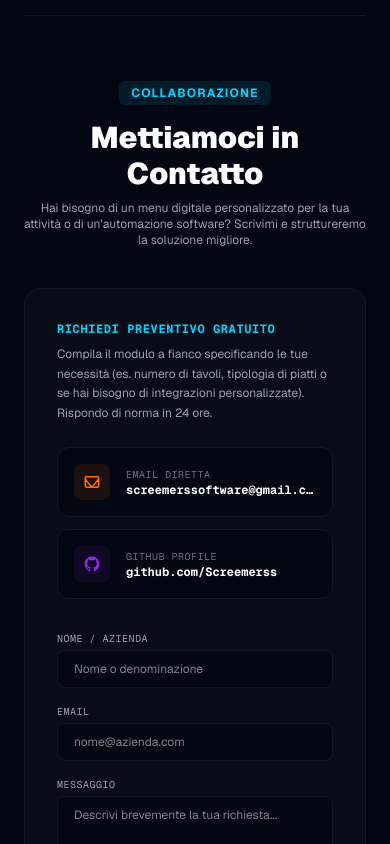
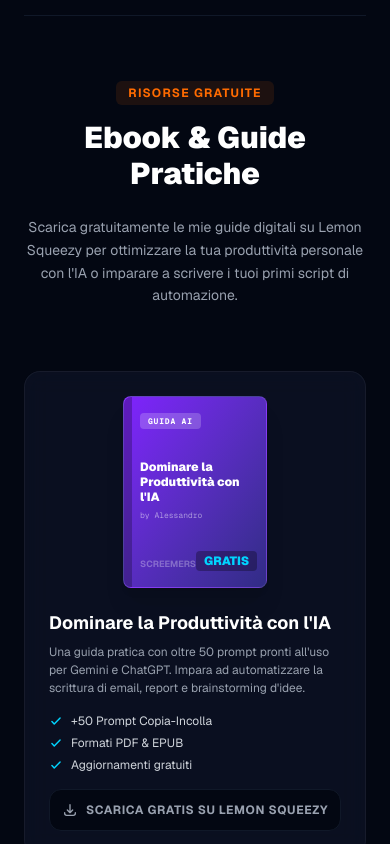
Before and after one commit to Screemerss/portfolio-screemers, a Next.js app: page / in a window 390 px wide. Shown: the part 10160-11004 px from the top of the page. Built offline with nearby package versions, Linux system fonts and the light colour scheme.

Commit message:
Aggiunta sezione Ebook gratuiti collegata a Lemon Squeezy

```diff
--- a/app/page.tsx
+++ b/app/page.tsx
@@ -85,6 +85,30 @@ const progetti = [
     categoria: "web",
     tags: ["Next.js", "React", "Tailwind CSS", "API routes"]
   },
+];
+
+// Dati degli Ebook gratuiti da Lemon Squeezy
+const ebooks = [
+  {
+    id: 1,
+    titolo: "Dominare la Produttività con l'IA",
+    descrizione: "Una guida pratica con oltre 50 prompt pronti all'uso per Gemini e ChatGPT. Impara ad automatizzare la scrittura di email, report e brainstorming d'idee.",
+    prezzo: "GRATIS",
+    coverColor: "from-violet-600 to-indigo-900",
+    badge: "GUIDA AI",
+    link: "https://screemerss.lemonsqueezy.com/", // Sostituisci con il link reale del checkout a 0$
+    features: ["+50 Prompt Copia-Incolla", "Formati PDF & EPUB", "Aggiornamenti gratuiti"]
+  },
+  {
+    id: 2,
+    titolo: "Guida all'Automazione per Sviluppatori",
+    descrizione: "Come creare script di automazione desktop per risparmiare ore di lavoro quotidiano (gestione file, scraper web e utility di sistema).",
+    prezzo: "GRATIS",
+    coverColor: "from-orange-500 to-amber-700",
+    badge: "CODING",
+    link: "https://screemerss.lemonsqueezy.com/", // Sostituisci con il link reale del checkout a 0$
+    features: ["Codici Sorgente Inclusi", "Scritta in Python & Shell", "Esempi reali passo-passo"]
+  }
 ];
 
 // Dati dei Piatti per il Simulatore di Menu
@@ -1027,6 +1051,84 @@ export default function Home() {
           </div>
         </section>
 
+        {/* 6.5 SEZIONE EBOOK & RISORSE */}
+        <section id="risorse" className="py-16 border-t border-gray-900 scroll-mt-24">
+          <div className="text-center max-w-3xl mx-auto mb-16">
+            <span className="text-xs font-bold uppercase tracking-widest text-[#FF6B00] bg-[#FF6B00]/10 px-3 py-1 rounded-md">
+              Risorse Gratuite
+            </span>
+            <h3 className="text-3xl md:text-5xl font-black mt-4 mb-6 text-white">
+              Ebook & Guide Pratiche
+            </h3>
+            <p className="text-gray-400 text-sm md:text-base leading-relaxed">
+              Scarica gratuitamente le mie guide digitali su Lemon Squeezy per ottimizzare la tua produttività personale con l'IA o imparare a scrivere i tuoi primi script di automazione.
+            </p>
+          </div>
+
+          <div className="grid grid-cols-1 md:grid-cols-2 gap-8 max-w-4xl mx-auto">
+            {ebooks.map((ebook) => (
+              <div
+                key={ebook.id}
+                className="glass-panel rounded-2xl p-6 flex flex-col sm:flex-row items-center sm:items-stretch gap-6 border border-gray-900 hover:border-[#FF6B00]/30 transition-all duration-300"
+              >
+                {/* Copertina Libro 3D-like in CSS */}
+                <div className={`w-36 h-48 rounded-lg bg-gradient-to-br ${ebook.coverColor} p-4 flex flex-col justify-between shadow-xl shrink-0 relative overflow-hidden group select-none border border-white/10`}>
+                  <div className="absolute top-0 left-0 w-2 h-full bg-black/25 z-10"></div>
+                  <span className="text-[8px] font-mono font-bold tracking-widest bg-white/20 text-white px-2 py-0.5 rounded w-fit uppercase">
+                    {ebook.badge}
+                  </span>
+                  <div className="space-y-1">
+                    <p className="text-xs font-black text-white leading-tight">{ebook.titolo}</p>
+                    <p className="text-[8px] text-white/50 font-mono">by Alessandro</p>
+                  </div>
+                  <div className="flex justify-between items-end">
+                    <span className="text-[9px] font-bold text-white/30">SCREEMERS</span>
+                    <span className="text-xs font-black text-[#00D4FF] bg-black/30 px-2 py-0.5 rounded">
+                      {ebook.prezzo}
+                    </span>
+                  </div>
+                </div>
+
+                {/* Dettagli Ebook */}
+                <div className="flex-1 flex flex-col justify-between space-y-4 text-left">
+                  <div>
+                    <h4 className="text-lg font-bold text-white leading-tight mb-2">
+                      {ebook.titolo}
+                    </h4>
+                    <p className="text-xs text-gray-400 leading-normal mb-4">
+                      {ebook.descrizione}
+                    </p>
+
+                    {/* Lista Caratteristiche */}
+                    <div className="space-y-1.5 text-xs text-gray-300">
+                      {ebook.features.map((feat, i) => (
+                        <div key={i} className="flex items-center gap-2">
+                          <svg className="w-3.5 h-3.5 text-[#00D4FF] shrink-0" fill="none" stroke="currentColor" viewBox="0 0 24 24">
+                            <path strokeLinecap="round" strokeLinejoin="round" strokeWidth="2.5" d="M5 13l4 4L19 7" />
+                          </svg>
+                          <span>{feat}</span>
+                        </div>
+                      ))}
+                    </div>
+                  </div>
+
+                  <a
+                    href={ebook.link}
+                    target="_blank"
+                    rel="noopener noreferrer"
+                    className="w-full py-3 rounded-xl font-bold text-xs uppercase tracking-wider text-center bg-gray-950 border border-gray-900 hover:border-[#FF6B00]/40 hover:text-white text-gray-400 transition-all duration-300 flex items-center justify-center gap-2"
+                  >
+                    <svg className="w-4 h-4" fill="none" stroke="currentColor" viewBox="0 0 24 24">
+                      <path strokeLinecap="round" strokeLinejoin="round" strokeWidth="2" d="M4 16v1a3 3 0 003 3h10a3 3 0 003-3v-1m-4-4l-4 4m0 0l-4-4m4 4V4" />
+                    </svg>
+                    Scarica Gratis su Lemon Squeezy
+                  </a>
+                </div>
+              </div>
+            ))}
+          </div>
+        </section>
+
         {/* 7. SEZIONE CONTATTI */}
         <section id="contatti" className="py-16 border-t border-gray-900 scroll-mt-24 max-w-4xl mx-auto space-y-8">
           <div className="text-center max-w-xl mx-auto mb-10">
```
